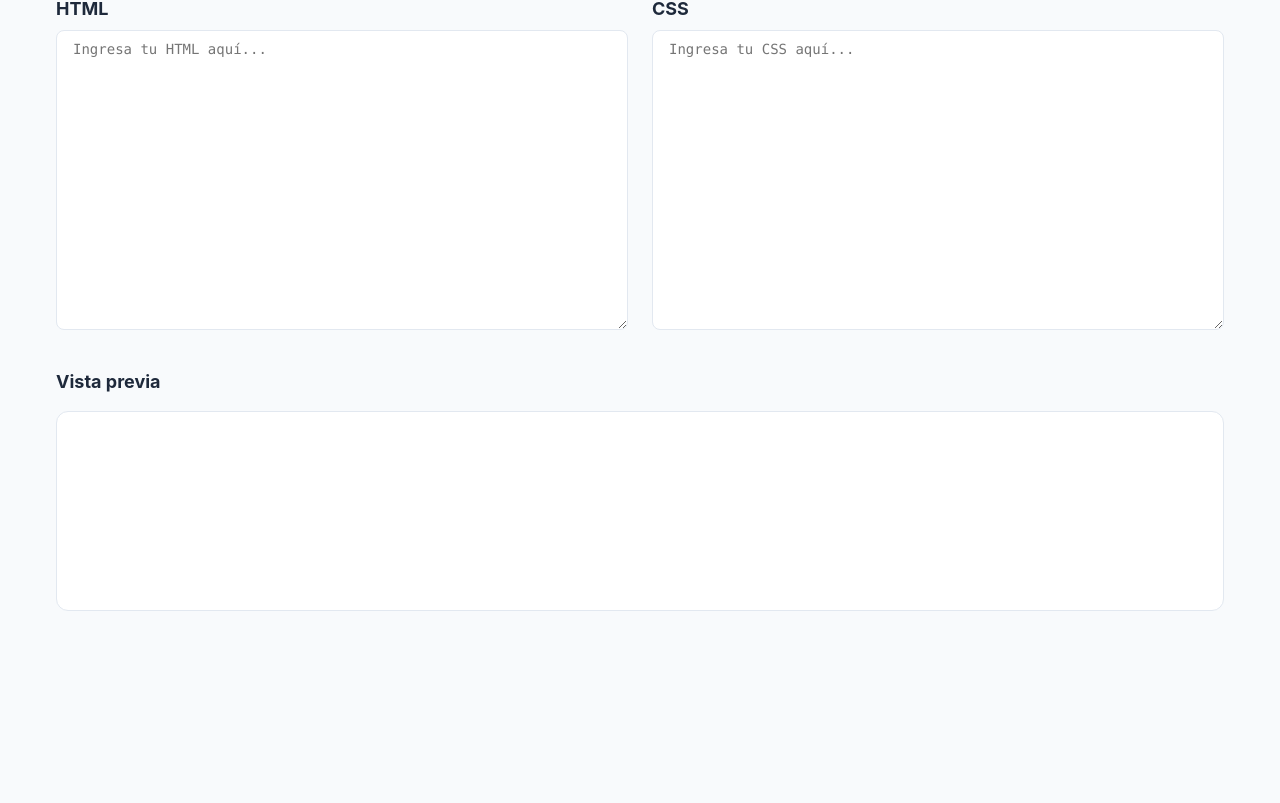
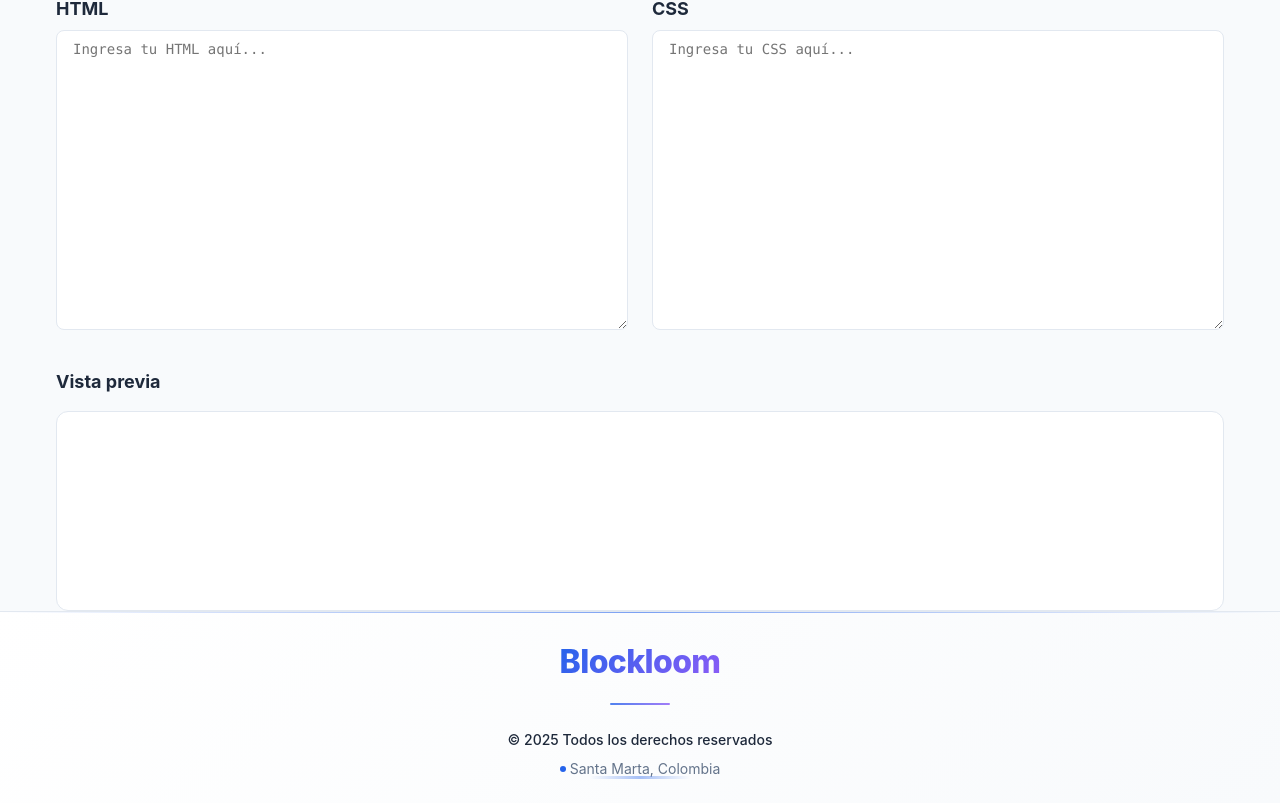
Before and after one commit to CALR0/Blockloom-app, a Svelte app: page / in a window 1280 px wide. Shown: the part 341-1144 px from the top of the page. Before the commit the page ends 952 px from the top, so only its background shows below. Built offline with nearby package versions, Linux system fonts and the light colour scheme.

Commit message:
Footer creation and design

```diff
--- a/src/App.svelte
+++ b/src/App.svelte
@@ -1,5 +1,6 @@
 <script lang="ts">
   import Header from './components/layout/Header.svelte'
+  import Footer from './components/layout/Footer.svelte'
   import TabNavigation from './components/navigation/TabNavigation.svelte'
   import ComponentEditor from './components/editor/ComponentEditor.svelte'
   import VariantGenerator from './components/variants/VariantGenerator.svelte'
@@ -36,6 +37,8 @@
       </div>
     </div>
   </main>
+
+  <Footer />
 </div>
 
 <style>
--- /dev/null
+++ b/src/components/layout/Footer.svelte
@@ -0,0 +1,185 @@
+<script lang="ts">
+  // Footer component for Blockloom
+</script>
+
+<footer class="footer">
+  <div class="container">
+    <div class="footer-content">
+      <div class="footer-main">
+        <div class="brand-section">
+          <h3 class="brand-name">Blockloom</h3>
+        </div>
+
+        <div class="divider"></div>
+
+        <div class="info-section">
+          <div class="copyright">© 2025 Todos los derechos reservados</div>
+          <div class="location">
+            <span class="location-dot"></span>
+            Santa Marta, Colombia
+          </div>
+        </div>
+      </div>
+
+      <div class="footer-accent"></div>
+    </div>
+  </div>
+</footer>
+
+<style>
+  .footer {
+    background: linear-gradient(135deg, var(--color-surface) 0%, var(--color-surface-alt) 100%);
+    border-top: 1px solid var(--color-border);
+    margin-top: auto;
+    padding: var(--spacing-xl) 0 var(--spacing-lg) 0;
+    position: relative;
+    overflow: hidden;
+  }
+
+  .footer::before {
+    content: '';
+    position: absolute;
+    top: 0;
+    left: 0;
+    right: 0;
+    height: 1px;
+    background: linear-gradient(90deg, transparent, var(--color-primary), transparent);
+    opacity: 0.6;
+  }
+
+  .footer-content {
+    position: relative;
+    z-index: 1;
+  }
+
+  .footer-main {
+    display: flex;
+    flex-direction: column;
+    align-items: center;
+    gap: var(--spacing-lg);
+    text-align: center;
+    max-width: 600px;
+    margin: 0 auto;
+  }
+
+  .brand-section {
+    display: flex;
+    flex-direction: column;
+    align-items: center;
+    gap: var(--spacing-sm);
+  }
+
+  .brand-name {
+    margin: 0;
+    font-size: 2rem;
+    font-weight: 800;
+    background: linear-gradient(135deg, var(--color-primary), #8b5cf6);
+    -webkit-background-clip: text;
+    -webkit-text-fill-color: transparent;
+    background-clip: text;
+    letter-spacing: -0.02em;
+    line-height: 1.1;
+  }
+
+  .brand-tagline {
+    font-size: var(--font-size-sm);
+    color: var(--color-text-muted);
+    font-weight: 500;
+    letter-spacing: 0.05em;
+    text-transform: uppercase;
+  }
+
+  .divider {
+    width: 60px;
+    height: 2px;
+    background: linear-gradient(90deg, var(--color-primary), #8b5cf6);
+    border-radius: 1px;
+    opacity: 0.8;
+  }
+
+  .info-section {
+    display: flex;
+    flex-direction: column;
+    align-items: center;
+    gap: var(--spacing-sm);
+  }
+
+  .copyright {
+    font-size: var(--font-size-sm);
+    color: var(--color-text);
+    font-weight: 500;
+  }
+
+  .location {
+    display: flex;
+    align-items: center;
+    gap: var(--spacing-xs);
+    font-size: var(--font-size-sm);
+    color: var(--color-text-muted);
+    font-weight: 400;
+  }
+
+  .location-dot {
+    width: 6px;
+    height: 6px;
+    background: var(--color-primary);
+    border-radius: 50%;
+    flex-shrink: 0;
+  }
+
+  .footer-accent {
+    position: absolute;
+    bottom: 0;
+    left: 50%;
+    transform: translateX(-50%);
+    width: 100px;
+    height: 3px;
+    background: linear-gradient(90deg, transparent, var(--color-primary), transparent);
+    opacity: 0.4;
+  }
+
+  @media (max-width: 768px) {
+    .footer {
+      padding: var(--spacing-lg) 0 var(--spacing-md) 0;
+    }
+
+    .footer-main {
+      gap: var(--spacing-md);
+    }
+
+    .brand-name {
+      font-size: 1.75rem;
+    }
+
+    .brand-tagline {
+      font-size: 12px;
+    }
+
+    .divider {
+      width: 40px;
+    }
+  }
+
+  @media (max-width: 480px) {
+    .footer {
+      padding: var(--spacing-md) 0 var(--spacing-sm) 0;
+    }
+
+    .footer-main {
+      gap: var(--spacing-sm);
+    }
+
+    .brand-name {
+      font-size: 1.5rem;
+    }
+
+    .info-section {
+      gap: var(--spacing-xs);
+    }
+
+    .copyright,
+    .location {
+      font-size: 12px;
+    }
+  }
+</style>
```
